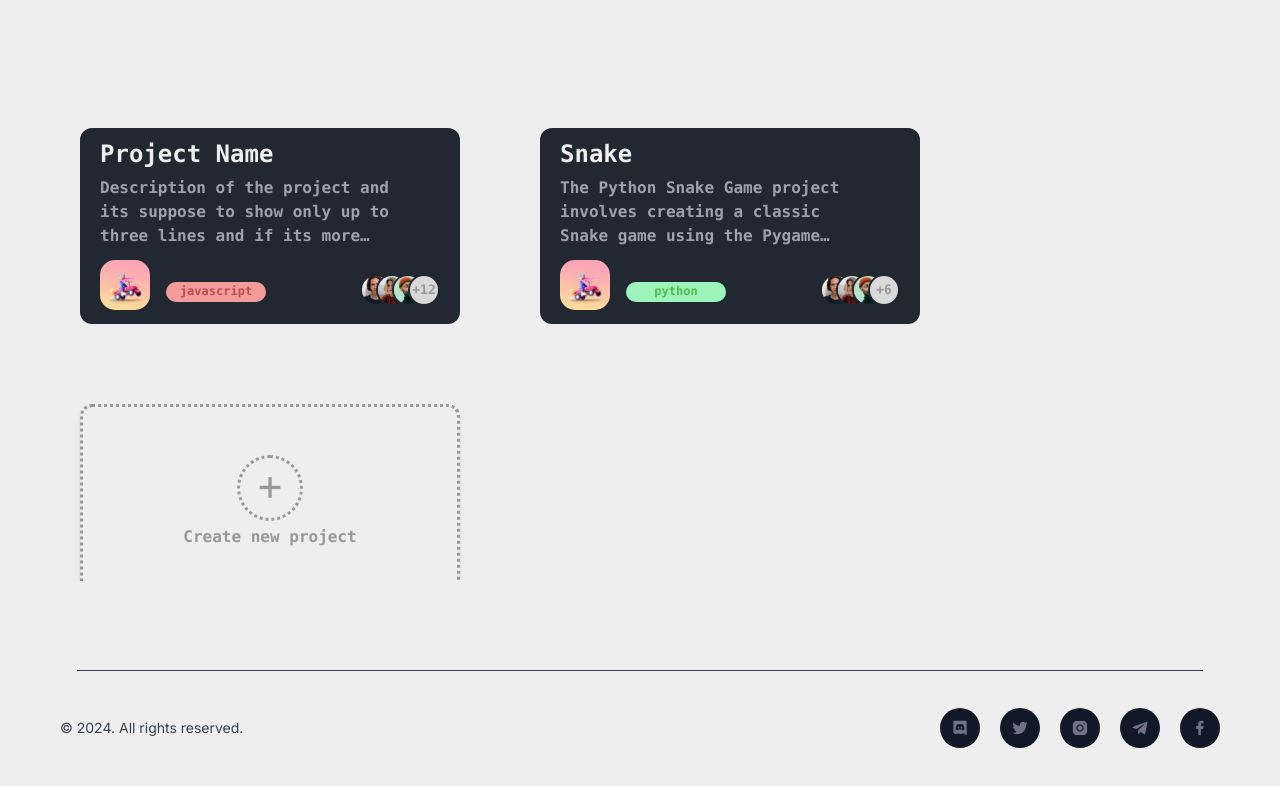
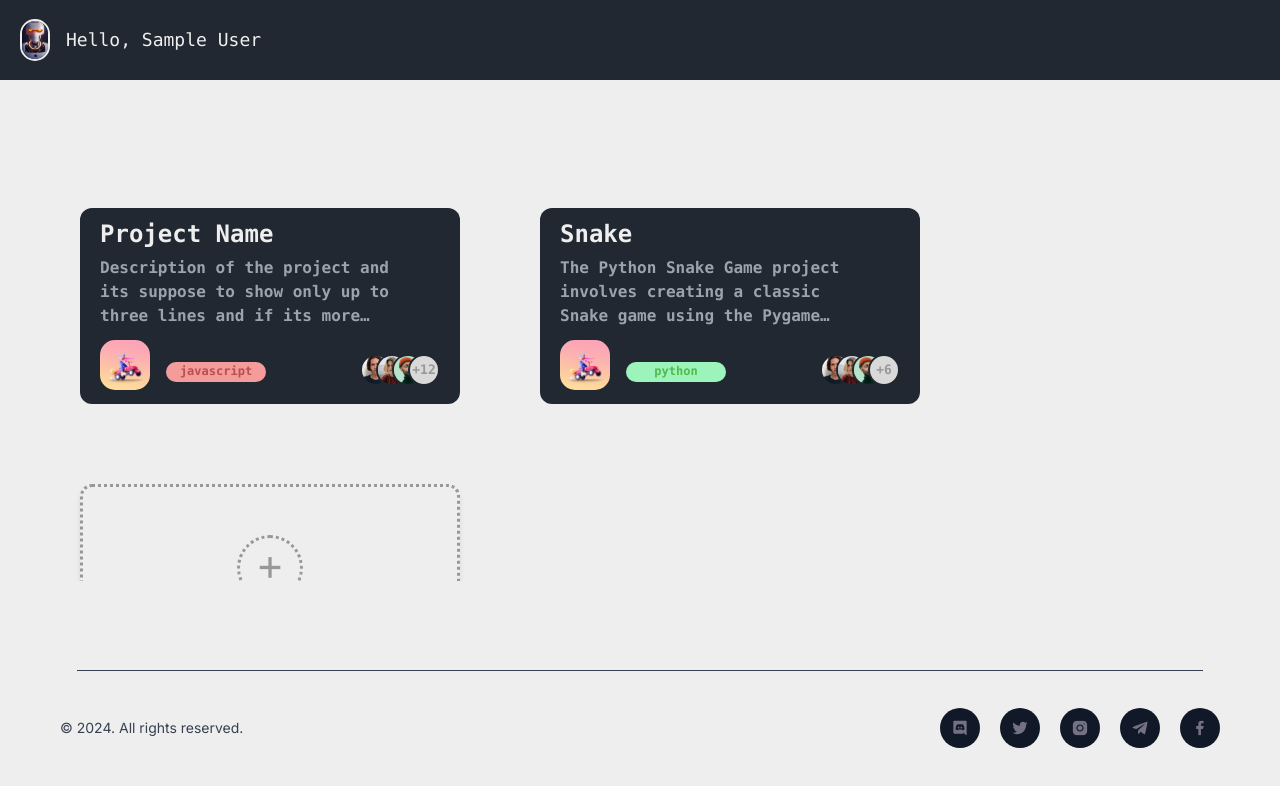
Before and after one commit to Lidor-sh/Online-IDE, a Next.js app in the folder online-ide/: page /Projects in a window 1280 px wide. Shown: the top 786 px of the page. Built offline with nearby package versions, Linux system fonts and the light colour scheme; no server answers; sample sign-in values are in the browser's storage.

Commit message:
open spotify component

```diff
--- a/online-ide/src/app/Projects/page.tsx
+++ b/online-ide/src/app/Projects/page.tsx
@@ -6,6 +6,8 @@ import { useEffect, useRef } from "react";
 import Footer from "../components/Footer";
 import ProjectCard from "../components/ProjectCard";
 import projectImage from "../images/notification-main.png";
+import Image from "next/image";
+import defImage from "../images/robot.jpg"
 
 export default function Page() {
   const { data: session } = useSession();
@@ -25,6 +27,18 @@ export default function Page() {
   return (
     <>
       <div className="relative min-h-screen max-h-full h-full max-w-full flex-col items-center justify-center overflow-x-hidden bg-whitetheme">
+        <div className="flex max-w-full bg-blacktheme h-20 items-center" >
+            <Image
+            className="ml-5 size-13 rounded-full border-whitetheme border-2"
+            src={defImage}
+            width={30}
+            height={30}
+            alt="profile image"
+            />
+            <p className="ml-4 text-whitetheme font-mono text-lg">
+              Hello, {session.user?.name}
+            </p>
+        </div>
         <div className="flex flex-wrap gap-20 mt-32 ml-20">
           <ProjectCard
             image={projectImage}
--- /dev/null
+++ b/online-ide/src/app/components/spotify.tsx
@@ -0,0 +1,16 @@
+import { StaticImageData } from "next/image"
+
+interface spotifyProps {
+    image?: string | StaticImageData,
+    songName?: string,
+    songArtist?: string,
+}
+
+
+const spotify = ({image, songName, songArtist} : spotifyProps) => {
+  return (
+    <div>spotify</div>
+  )
+}
+
+export default spotify
--- a/online-ide/src/lib/actions/user.action.ts
+++ b/online-ide/src/lib/actions/user.action.ts
@@ -2,7 +2,7 @@
 
 import User from "../models/user.model";
 import { connectToDB } from "../mogoose";
-import bcrypt from "bcrypt";
+import bcrypt from "bcryptjs";
 
 interface Params {
   username: string;
--- a/online-ide/src/lib/auth.ts
+++ b/online-ide/src/lib/auth.ts
@@ -4,7 +4,7 @@ import DiscordProvider from "next-auth/providers/discord";
 import CredentialsProvider from "next-auth/providers/credentials";
 import FacebookProvider from "next-auth/providers/facebook";
 import { fetchUser, updateUser } from "./actions/user.action";
-import bcrypt from "bcrypt";
+import bcrypt from "bcryptjs";
 import { STATUS_CODES } from "http";
 
 export const authOptions = {
--- a/package.json
+++ b/package.json
@@ -1,5 +1,6 @@
 {
   "dependencies": {
+    "@tailwindcss/line-clamp": "^0.4.4",
     "@tailwindcss/typography": "^0.5.12",
     "daisyui": "^4.10.2",
     "next": "^14.2.3",
@@ -13,5 +14,4 @@
     "dev": "nodemon --watch src -e js,jsx,ts,tsx,json --exec \"npm run start\"",
     "start": "next dev"
   }
-
 }
```
Also changed, not shown: 1 other file (tests, documents, lock files or other folders).
